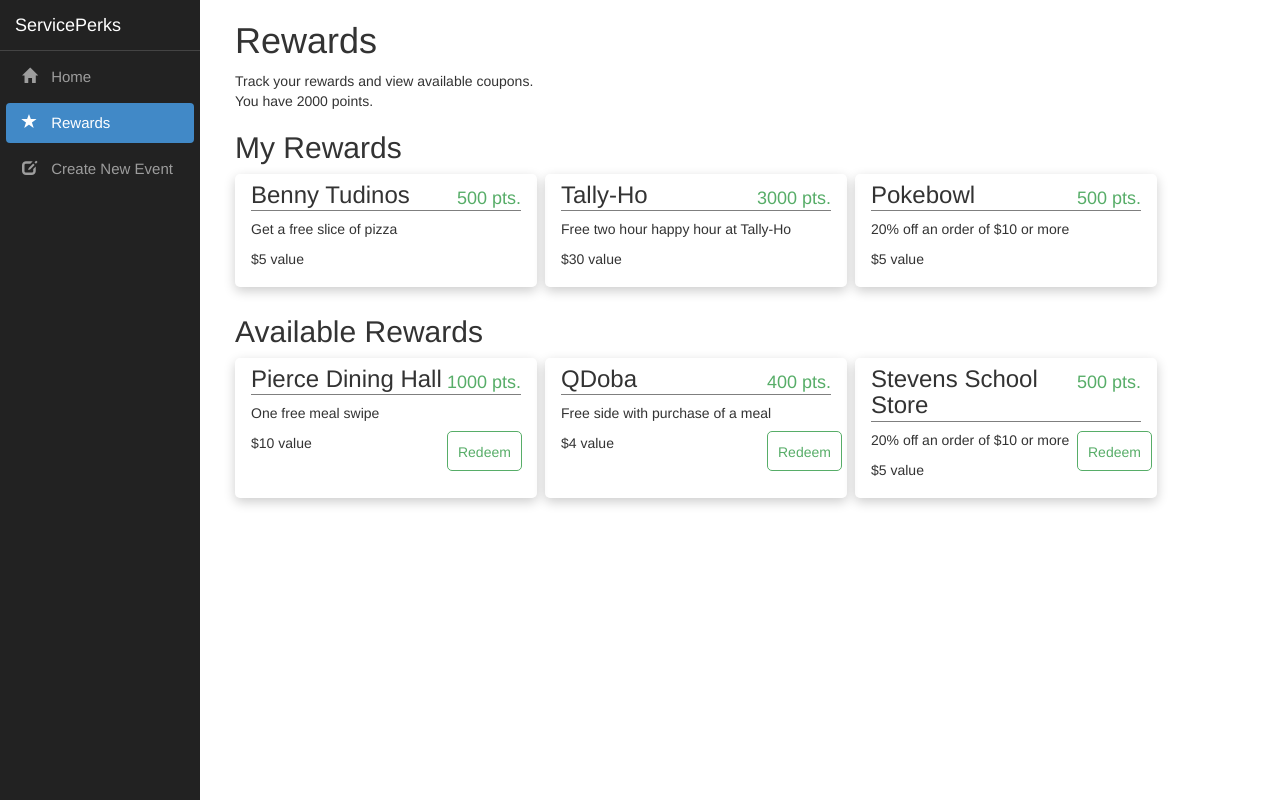
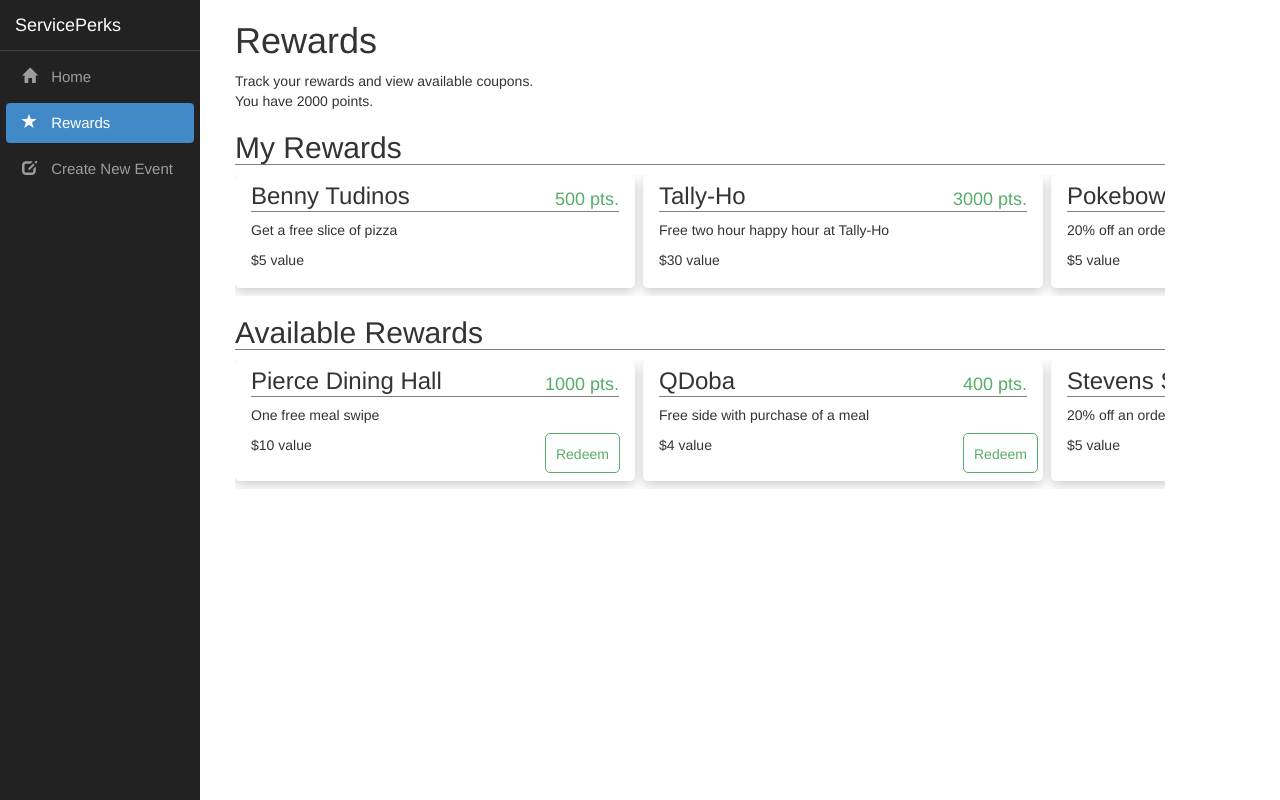
Before and after one commit to 58008hax/ServicePerks, an Angular app in the folder ClientApp/: page /rewards in a window 1280 px wide. Built offline with nearby package versions, Linux system fonts and the light colour scheme.

Commit message:
scrolling list in rewards page, fix some css on create-event page

```diff
--- a/ClientApp/src/app/create-event/create-event.component.css
+++ b/ClientApp/src/app/create-event/create-event.component.css
@@ -25,6 +25,8 @@
     border-radius: 4px;
     cursor: pointer;
     float: right;
+    margin: 10px;
+    margin-bottom: 0px;
 }
 
 input[type=submit]:hover {
--- a/ClientApp/src/app/create-event/create-event.component.html
+++ b/ClientApp/src/app/create-event/create-event.component.html
@@ -49,7 +49,7 @@
                 <label for="description">Event Description</label>
             </div>
             <div class="col-75">
-                <textarea id="description" name="description" placeholder="Event description" style="height:200px"></textarea>
+                <textarea id="description" name="description" placeholder="Event Description" style="height:200px"></textarea>
             </div>
         </div>
         <div class="row">
--- a/ClientApp/src/app/rewards/rewards.component.css
+++ b/ClientApp/src/app/rewards/rewards.component.css
@@ -33,7 +33,8 @@
     padding-top: 8px;
     padding-bottom: 8px;
     margin-right: 8px;
-    width: 300px;
+    width: 400px;
+    display: inline-block;
 }
 
 .card:hover {
@@ -41,10 +42,9 @@
 }
 
 .feed-container {
-    display: flex;
-}
-.feed-container > div {
-    flex: 1;
+    overflow-x: auto;
+    overflow-y: hidden;
+    white-space: nowrap;
 }
 
 .container {
@@ -57,6 +57,10 @@
     margin-bottom: 8px;
     padding-bottom: 2px;
     border-bottom: 1px solid rgba(0, 0, 0, 0.5);
+}
+
+.h2 {
+    border-bottom: 1px solid rgba(0,0,0,0.5);
 }
 
 .h3 {
--- a/ClientApp/src/app/rewards/rewards.component.html
+++ b/ClientApp/src/app/rewards/rewards.component.html
@@ -5,7 +5,7 @@
     </p>
 
 </section>
-<h2>My Rewards</h2>
+<h2 class="h2">My Rewards</h2>
 <section class="feed-container">
     <div class="card" *ngFor="let card of my_cards">
         <div class="container">
@@ -18,7 +18,7 @@
         </div>
     </div>
 </section>
-<h2>Available Rewards</h2>
+<h2 class="h2">Available Rewards</h2>
 <section class="feed-container">
     <div class="card" *ngFor="let card of avail_cards">
         <div class="container">
--- a/ClientApp/src/app/rewards/rewards.component.ts
+++ b/ClientApp/src/app/rewards/rewards.component.ts
@@ -30,6 +30,12 @@
                 points: 500,
                 description: "20% off an order of $10 or more",
                 value: 5
+            },
+            {
+                business: "Pita Pit",
+                points: 700,
+                description: "Free regular pita sandwich",
+                value: 7
             }
         ]
 
@@ -51,6 +57,12 @@
                 points: 500,
                 description: "20% off an order of $10 or more",
                 value: 5
+            },
+            {
+                business: "Mamouns",
+                points: 500,
+                description: "Free medium hummus with purchase of a meal",
+                value: 5
             }
         ]
     }
```
